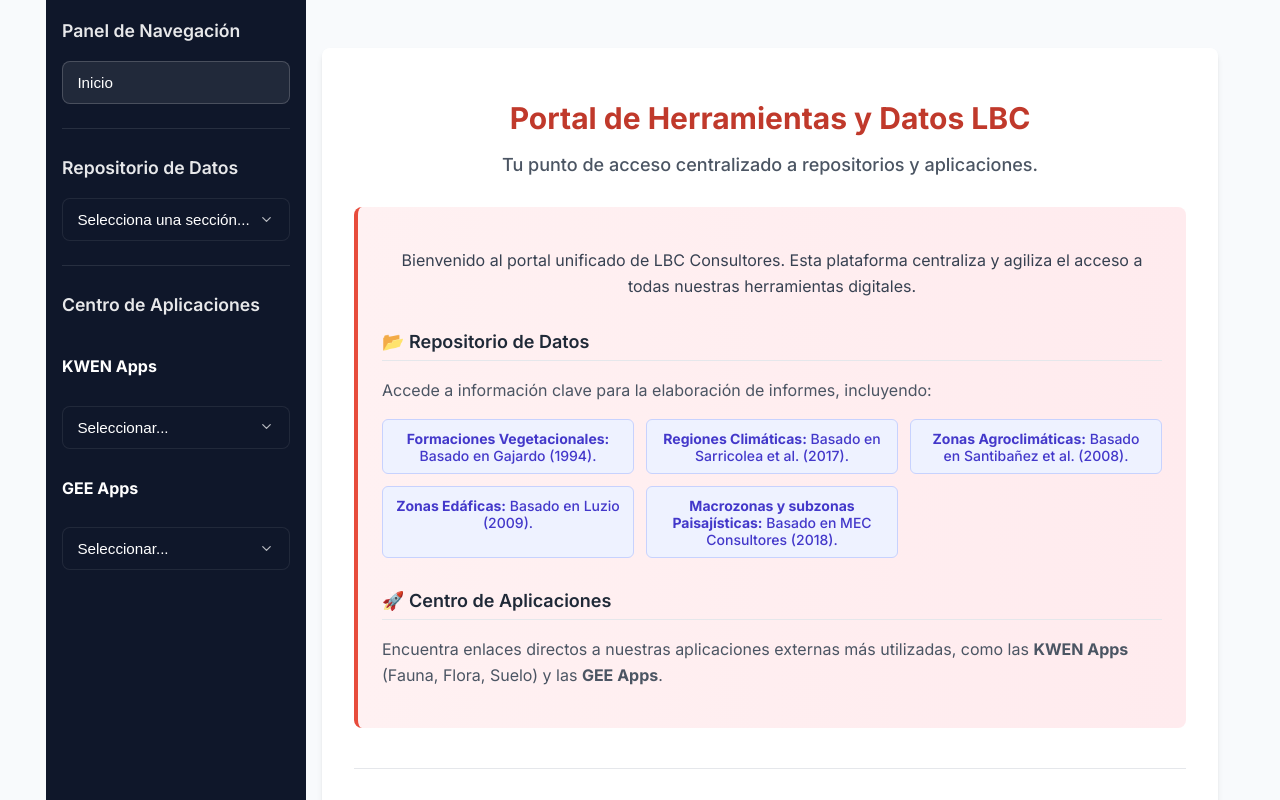
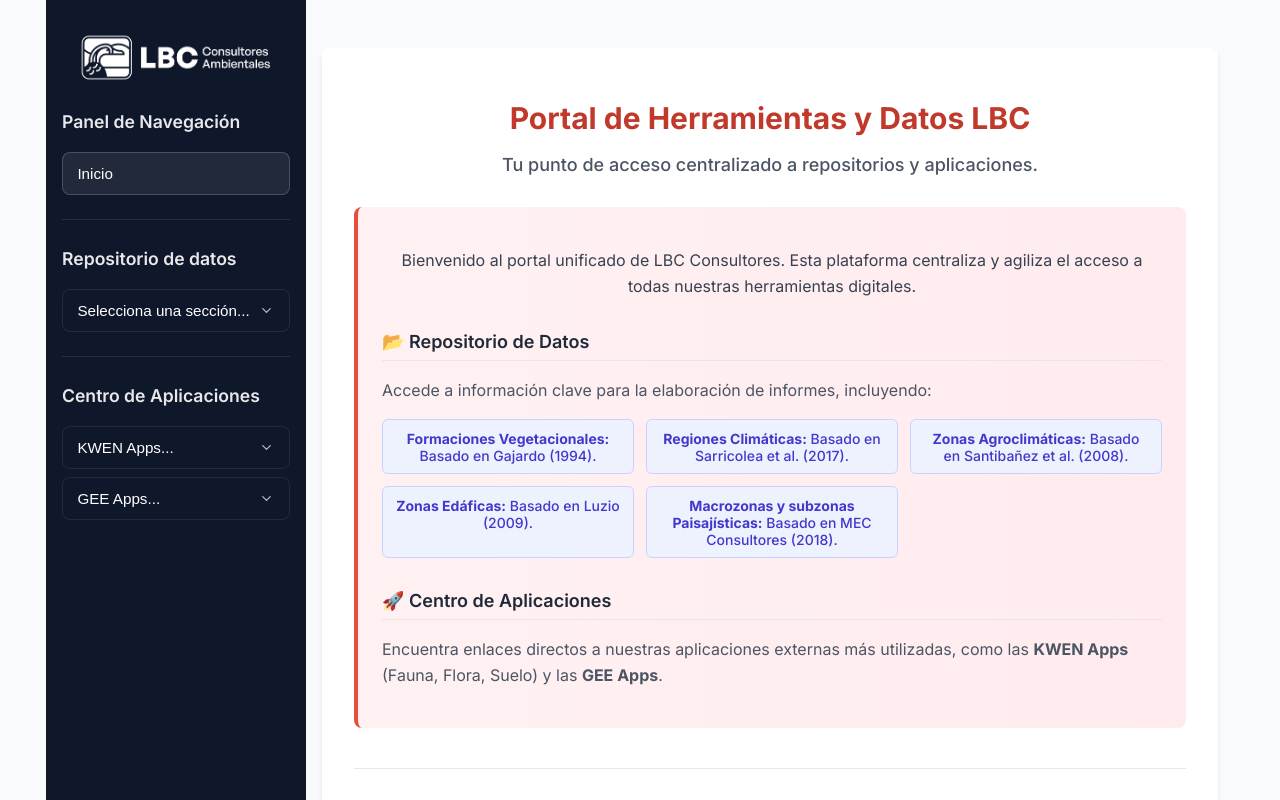
Before and after one commit to dnvasquez/repositorio-lbc, a React (Vite) app: page / in a window 1280 px wide. Built offline with nearby package versions, Linux system fonts and the light colour scheme.

Commit message:
Update App.jsx

```diff
--- a/src/App.jsx
+++ b/src/App.jsx
@@ -1,3 +1,4 @@
+// dnvasquez/repositorio-lbc/repositorio-lbc-9fb36bfe7f098ccaa5ef8f7a81ae2f94081d09e9/src/App.jsx
 import React, { useState } from 'react';
 import ClimatePanel from './components/ClimatePanel';
 import VegetationPanel from './components/VegetationPanel';
@@ -38,12 +39,16 @@
   return (
     <div className="layout">
       <aside className="sidebar">
+        {/* LOGO AGREGADO AQUÍ */}
+        <img src="/LCB-Horizontal_blanco.png" alt="Logo LBC Consultores" className="sidebar-logo" />
+
         <h2>Panel de Navegación</h2>
         <button className={view === 'home' ? 'active' : ''} onClick={() => setView('home')}>Inicio</button>
 
         <div className="sidebar-separator"></div>
 
-        <h2>Repositorio de Datos</h2>
+        <h2>Repositorio de datos</h2>
+
         <select
           value={view}
           onChange={(e) => {
@@ -64,11 +69,9 @@
         <div className="sidebar-separator"></div>
 
         <h2>Centro de Aplicaciones</h2>
-        <h4>KWEN Apps</h4>
 
-        {/* Menú para KWEN Apps */}
         <select onChange={handleExternalLink} className="sidebar-select">
-          <option value="">Seleccionar...</option>
+          <option value="">KWEN Apps...</option>
           <optgroup label="Fauna">
             <option value="https://www.appsheet.com/start/82a7a1d0-aa58-4f81-988f-4f85eb9b4553#appName=KWENfauna-337919552-24-10-08&page=dashboard&table=DarwinCore&view=Centro+de+descargas">Centro de descargas</option>
             <option value="https://ge6y46-david-vasquez.shinyapps.io/KWEN-Fauna-Abundancia/">Abundancia de especies</option>
@@ -82,10 +85,9 @@
             <option value="https://www.appsheet.com/start/5a5af7fd-d911-4673-a85a-533ede97bc2d#appName=KWENsuelo-337919552&page=gallery&sort=%5B%7B%22Column%22%3A%22ID+MENU%22%2C%22Order%22%3A%22Ascending%22%7D%5D&table=Menu&view=Menu">Centro de descargas</option>
           </optgroup>
         </select>
-        <h4>GEE Apps</h4>
-        {/* Menú para GEE Apps */}
+
         <select onChange={handleExternalLink} className="sidebar-select">
-          <option value="">Seleccionar...</option>
+          <option value="">GEE Apps...</option>
           <option value="https://ee-dnvasque.projects.earthengine.app/view/dem-app">DEM App</option>
           <option value="https://ee-dnvasque.projects.earthengine.app/view/rgbimage-app">RGB App</option>
           <option value="https://ee-dnvasque.projects.earthengine.app/view/lcc-app2">LCC App</option>
```
